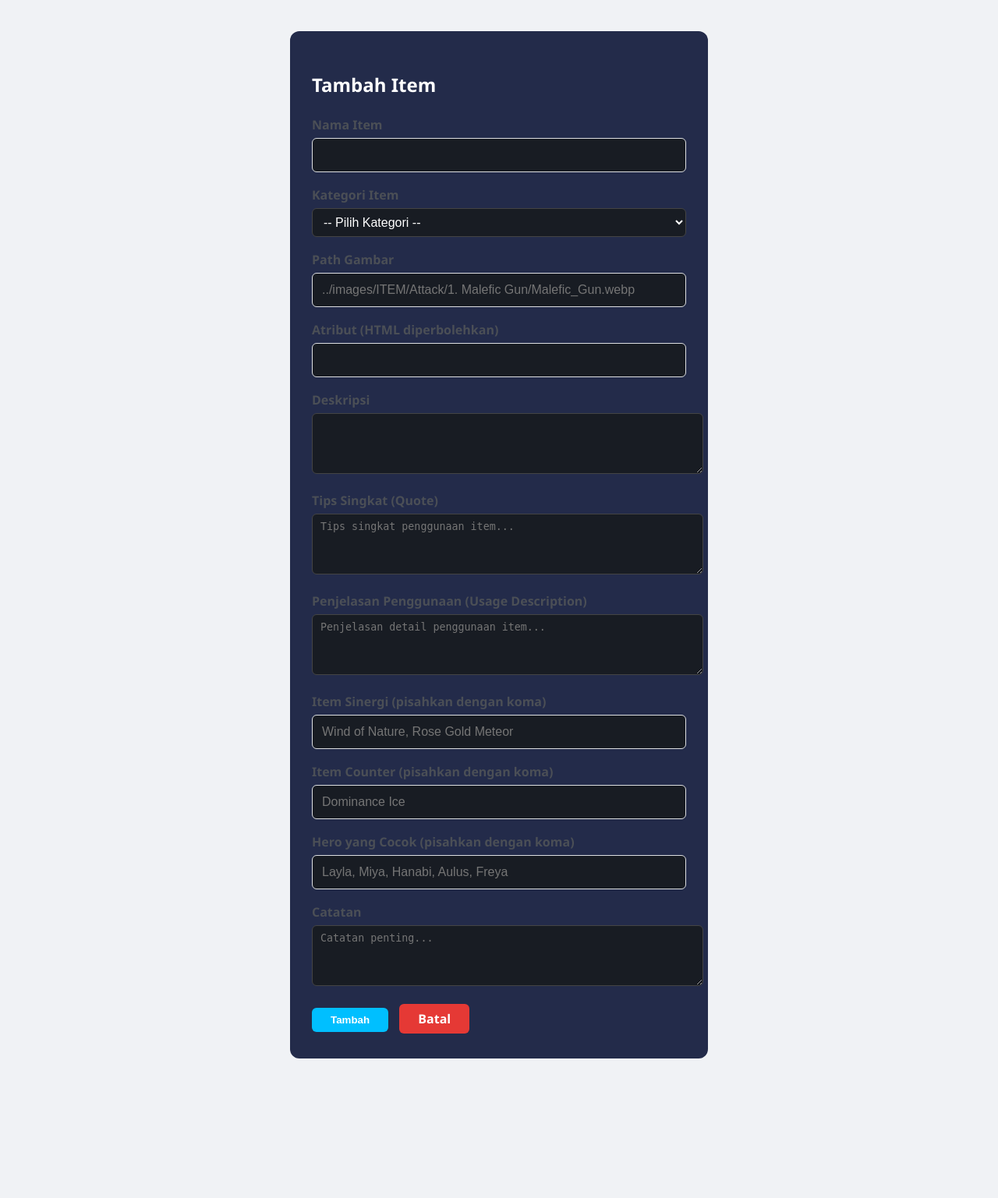
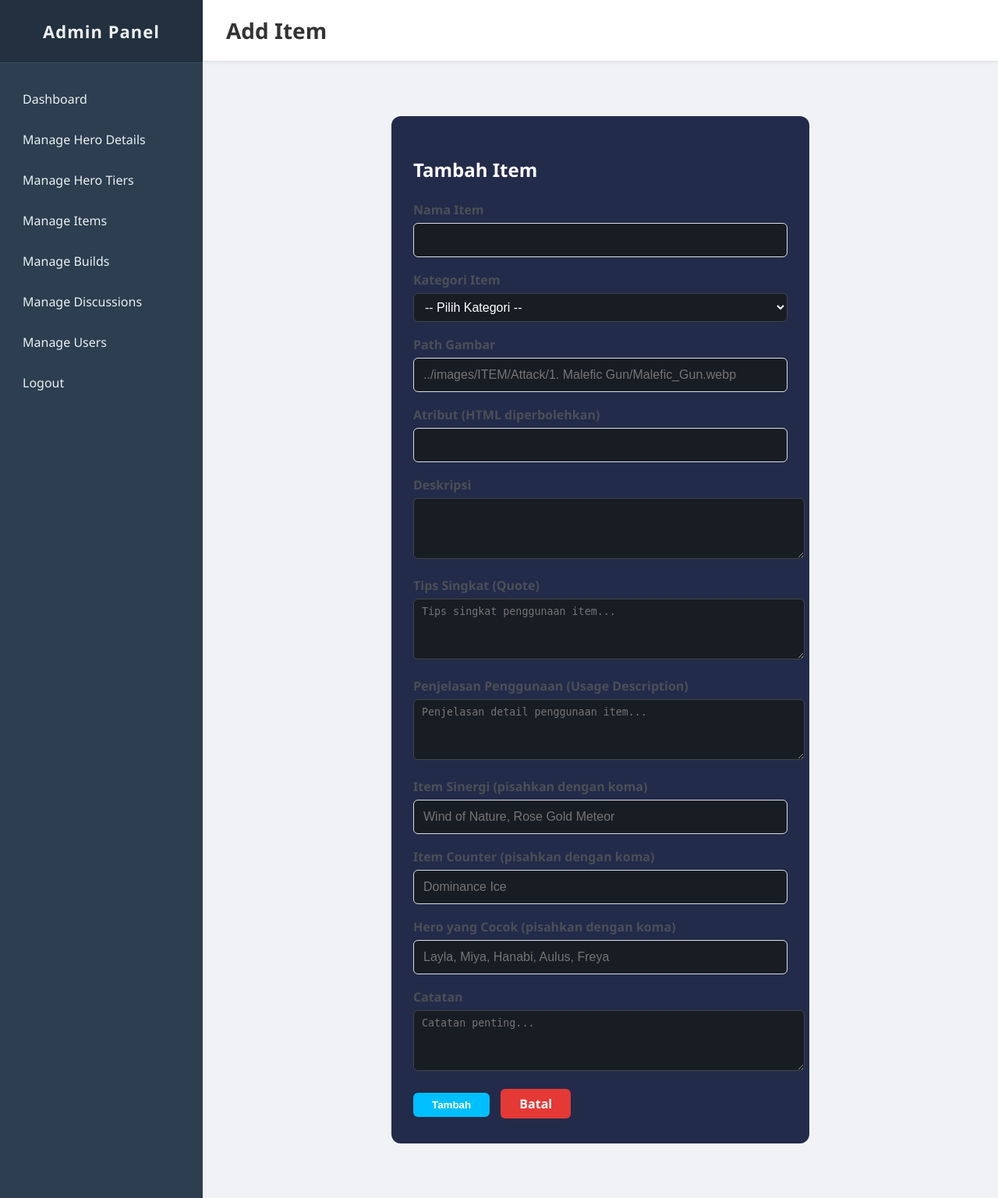
Before and after one commit to asrul650/project-psi, a PHP site: page /Admin/add_item.php in a window 1280 px wide. Shown: the whole page at 78% size. Before the commit the page ends 1358 px from the top, so only its background shows below. Run offline with PHP 8.4, Linux system fonts and the light colour scheme; a user stored in the database is signed in.

Commit message:
edit admin

```diff
--- a/Admin/add_item.php
+++ b/Admin/add_item.php
@@ -52,6 +52,11 @@ if ($_SERVER['REQUEST_METHOD'] === 'POST') {
     </style>
 </head>
 <body>
+    <div class="admin-wrapper">
+        <?php include 'admin_sidebar.php'; ?>
+        <main class="main-content">
+            <?php $page_title = 'Add Item'; include 'admin_header.php'; ?>
+            <div class="content-body">
                 <div class="form-box">
                     <h2>Tambah Item</h2>
                     <?php if ($msg): ?><div class="msg"><?php echo $msg; ?></div><?php endif; ?>
@@ -112,5 +117,8 @@ if ($_SERVER['REQUEST_METHOD'] === 'POST') {
                         <a href="manage_items.php" class="btn btn-cancel">Batal</a>
                     </form>
                 </div>
+            </div>
+        </main>
+    </div>
 </body>
 </html>
--- /dev/null
+++ b/Admin/admin_header.php
@@ -0,0 +1,5 @@
+<header class="header">
+    <div class="header-title">
+        <h1><?php echo isset($page_title) ? htmlspecialchars($page_title) : 'Admin Panel'; ?></h1>
+    </div>
+</header>
--- /dev/null
+++ b/Admin/admin_sidebar.php
@@ -0,0 +1,15 @@
+<aside class="sidebar">
+    <div class="sidebar-header"><h3>Admin Panel</h3></div>
+    <nav class="sidebar-nav">
+        <ul>
+            <li><a href="dashboard.php">Dashboard</a></li>
+            <li><a href="manage_heroes.php">Manage Hero Details</a></li>
+            <li><a href="manage_hero_tiers.php">Manage Hero Tiers</a></li>
+            <li><a href="manage_items.php">Manage Items</a></li>
+            <li><a href="#">Manage Builds</a></li>
+            <li><a href="#">Manage Discussions</a></li>
+            <li><a href="#">Manage Users</a></li>
+            <li><a href="logout.php">Logout</a></li>
+        </ul>
+    </nav>
+</aside>
```
Also changed, not shown: Admin/edit_item.php (+8 -0 lines), Admin/manage_items.php (+2 -20 lines). Lines whose indentation alone changed are shown as unchanged.
